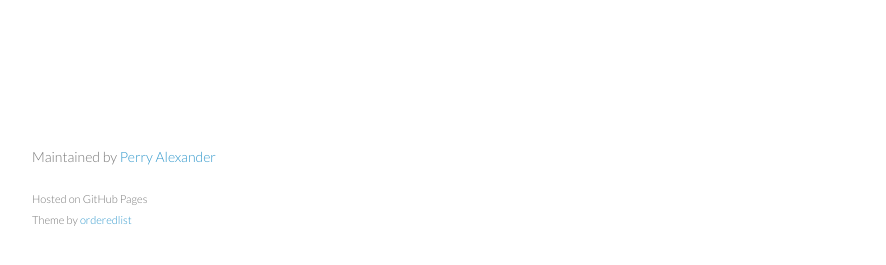
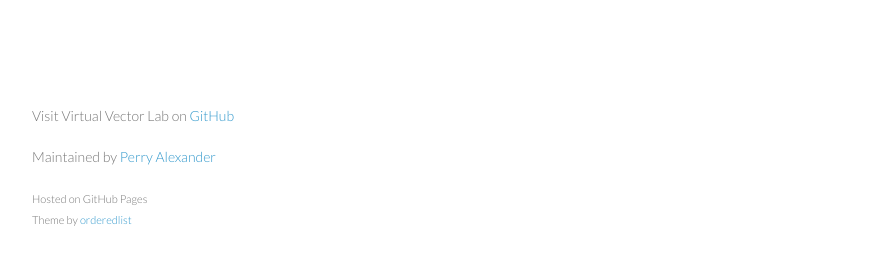
Before and after one commit to ku-sldg/vector12, a Jekyll site: the page built from index.md, in a window 1280 px wide. Shown: the part 601-866 px from the top of the page, without its empty margins (178-1064 px from the left). Built offline with Jekyll 4.4.1, drawn with Linux system fonts in a browser that asks for light colours.

Commit message:
updating to current template

```diff
--- a/_config.yml
+++ b/_config.yml
@@ -1,3 +1,4 @@
 baseurl: http://ku-sldg.github.io/vector12/
 title: Virtual Vector Lab
 subtitle: Automaticaly identifying dieases carriers
+github: https://github.com/ku-sldg/vector12
--- a/_includes/footer.html
+++ b/_includes/footer.html
@@ -1,2 +1,3 @@
+<p>Visit {{ site.title }} on <a href="{{ site.github }}">GitHub</a></p>
 <p>Maintained by <a href="https://github.com/palexand">Perry Alexander</a></p>
 <p><small>Hosted on GitHub Pages </br> Theme by <a href="https://github.com/orderedlist">orderedlist</a></small></p>
```
